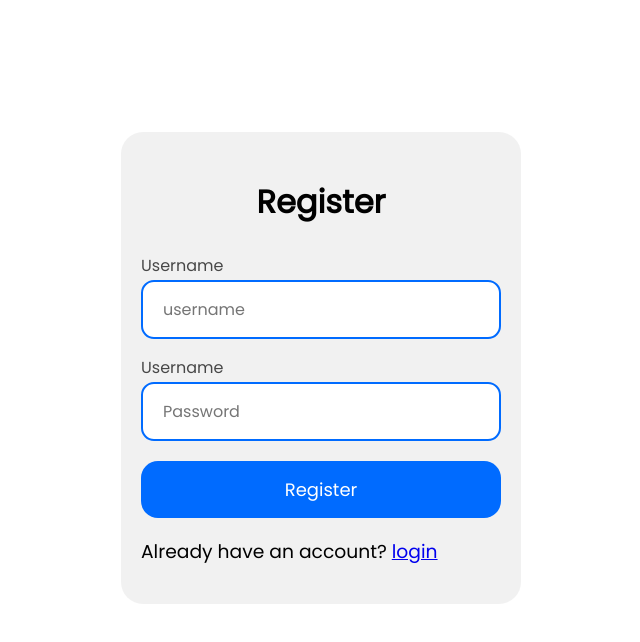
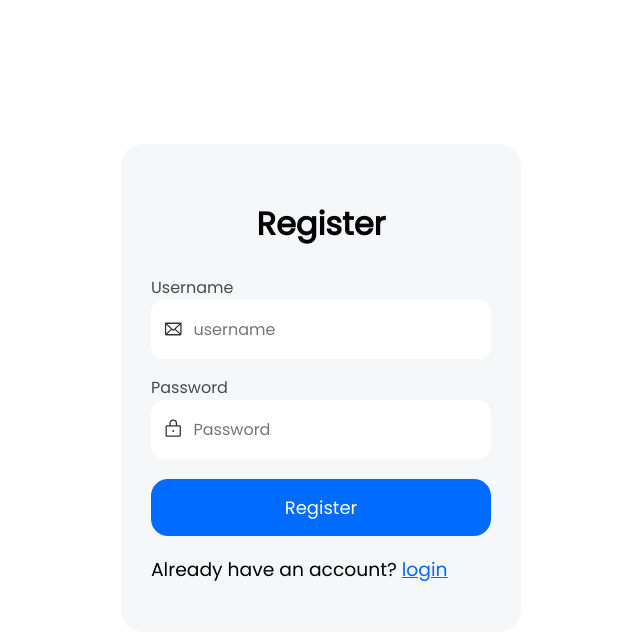
Before and after one commit to aminmahmidi/app, a React (Vite) app in the folder bookstore-app/: page /register in a window 1280 px wide. Shown: the top 642 px of the page, without its empty margins (319-959 px from the left). Built offline with nearby package versions, Linux system fonts and the light colour scheme.

Commit message:
finished form styling

```diff
--- a/bookstore-app/src/App.css
+++ b/bookstore-app/src/App.css
@@ -1,13 +1,16 @@
 :root {
   --background-color: white;
   --text-color: black;
+  --input-color: rgb(255, 255, 255);
   --btn-color: #006bff;
-  --secondary-color: #08c1ff85;
+  --secondary-color: #F5F7F8;
 }
 
 [data-theme="dark"] {
   --background-color: #000a2a;
   --text-color: rgb(241, 241, 241);
+  --input-color: #000e22;
+  --secondary-color: #001a3d;
 }
 
 @font-face {
@@ -23,130 +26,6 @@ body {
   font-family: "poppins";
   background-color: var(--background-color);
   color: var(--text-color);
-}
-
-.header {
-  border-bottom: 1.5px solid rgba(128, 128, 128, 0.696);
-  padding: 10px;
-  display: flex;
-  align-items: center;
-  justify-content: space-between;
-}
-.logo-container {
-  background-color: var(--secondary-color);
-  color: var(--text-color);
-  padding: 12px 15px;
-  border-radius: 8px;
-  font-size: 20px;
-  position: relative;
-}
-.logo-container h3 {
-  padding: 0;
-  margin: 0;
-}
-
-.drop-down-container {
-  margin: 0 20px;
-  position: relative;
-  align-content: center;
-  display: grid;
-}
-
-.drop-down-btn {
-  border: none;
-  background-color: var(--btn-color);
-  color: white;
-  font-size: 18px;
-  border-radius: 7px;
-  padding: 7px 17px;
-  cursor: pointer;
-  display: flex;
-  align-content: center;
-  align-items: center;
-  justify-content: space-between;
-  transition: 0.4s;
-}
-.drop-down-btn:hover {
-  background-color: #015ee0;
-}
-.arrow-icon {
-  margin: 0 20px 0 0;
-  display: flex;
-  font-size: 20px;
-  align-content: center;
-  align-items: center;
-  transition: 0.4s;
-}
-.arrow-icon-down {
-  margin: 0 20px 0 0;
-  font-size: 20px;
-  display: flex;
-  align-content: center;
-  align-items: center;
-  transform: rotateX(180deg);
-  transition: 0.4s;
-}
-
-.drop-down {
-  position: absolute;
-  background-color: var(--background-color);
-  border-radius: 10px;
-  color: var(--text-color);
-  margin: 50px 0 50px 0;
-  padding: 5px 5px;
-  width: 100%;
-  box-shadow: 0px 0px 10px 0px rgba(40, 40, 40, 0.482);
-  animation: dropdown 0.3s alternate;
-}
-@keyframes dropdown {
-  0% {
-    margin: 30px 0 50px 0;
-  }
-  100% {
-    margin: 50px 0 50px 0;
-  }
-}
-.show-drop-down {
-  display: grid;
-}
-.hide-drop-down {
-  display: none;
-}
-.radio-icon {
-  display: flex;
-  align-items: center;
-  padding: 5px 5px;
-  width: 100%;
-  border-radius: 7px;
-  transition: 0.3s;
-}
-.input-container input:checked + .radio-icon svg {
-  background-color: var(--secondary-color);
-  /* transition: 0.2s; */
-}
-.input-container input:checked + .radio-icon {
-  background-color: rgba(104, 104, 104, 0.162);
-  border-radius: 8px;
-  transition: 0.3s;
-}
-.radio-icon svg {
-  width: 2rem;
-  height: 2rem;
-  padding: 5px;
-  border-radius: 5px;
-  margin: 0 0 0 10px;
-}
-label {
-  margin: 2px 0;
-  /* border-bottom: 1px solid gray; */
-  display: flex;
-  align-items: center;
-  align-content: center;
-  cursor: pointer;
-}
-label svg {
-  margin: 0 10px;
-  font-size: 18px;
 }
 
 .main {
--- a/bookstore-app/src/App.jsx
+++ b/bookstore-app/src/App.jsx
@@ -11,6 +11,7 @@ import AddBook from "./features/books/AddBook";
 import EditBook from "./features/books/EditBook";
 import PrivateRoute from "./components/PrivateRoute";
 import Home from "./features/books/Home";
+
 // Create the router configuration
 const router = createBrowserRouter([
   {
@@ -23,19 +24,17 @@ const router = createBrowserRouter([
     element: <Register />,
   },
   {
+    path:'/',
+    element:<Home/>,
+    children:[
+      {
         path: "/",
-    element: <Home />,
-    children: [
-      {
-        index: true,
-        path: "/books",
         element: (
           <PrivateRoute>
             <BookList />
           </PrivateRoute>
         ),
-      },
-      {
+        children:[  {
           path: "/books/add",
           element: (
             <PrivateRoute>
@@ -50,8 +49,9 @@ const router = createBrowserRouter([
               <EditBook />
             </PrivateRoute>
           ),
+        },]
       },
-    ],
+    ]
   },
 ]);
 
--- a/bookstore-app/src/components/Header.jsx
+++ b/bookstore-app/src/components/Header.jsx
@@ -1,6 +1,13 @@
 import { useContext } from "react";
 import { MyContext } from "../features/theme/ThemeContext";
-import { Sun, Moon, Monitor, CaretDown } from "@phosphor-icons/react";
+import {
+  Sun,
+  Moon,
+  Monitor,
+  CaretDown,
+  BookBookmark,
+} from "@phosphor-icons/react";
+import { Wrapper } from "./HeaderWrapper";
 const Header = () => {
   const {
     theme,
@@ -12,12 +19,12 @@ const Header = () => {
     dropdownRef,
   } = useContext(MyContext);
   return (
-    <div>
-      header
+    <Wrapper>
       <div className="logo-container">
         <div className="header">
           <div className="logo-container">
-            <h3 className="logo"> Amin Mahmidi</h3>
+            <BookBookmark size={32} className="logo" />
+            <h3 > Amin Mahmidi</h3>
           </div>
 
           <div className="drop-down-container" ref={dropdownRef}>
@@ -81,7 +88,7 @@ const Header = () => {
           </div>
         </div>
       </div>
-    </div>
+    </Wrapper>
   );
 };
 
--- /dev/null
+++ b/bookstore-app/src/components/HeaderWrapper.js
@@ -0,0 +1,126 @@
+import styled from "styled-components";
+
+export const Wrapper = styled.div`
+  .header {
+    border-bottom: 1.5px solid rgba(128, 128, 128, 0.696);
+    padding: 10px;
+    display: flex;
+    align-items: center;
+    justify-content: space-between;
+  }
+  .logo-container {
+    background-color: var(--secondary-color);
+    color: var(--text-color);
+    padding: 12px 15px;
+    border-radius: 8px;
+    position: relative;
+  }
+  .logo-container h3 {
+    padding: 0;
+    margin: 0;
+  }
+
+  .drop-down-container {
+    margin: 0 20px;
+    position: relative;
+    align-content: center;
+    display: grid;
+  }
+
+  .drop-down-btn {
+    border: none;
+    background-color: var(--btn-color);
+    color: white;
+    font-size: 18px;
+    border-radius: 7px;
+    padding: 7px 17px;
+    cursor: pointer;
+    display: flex;
+    align-content: center;
+    align-items: center;
+    justify-content: space-between;
+    transition: 0.4s;
+  }
+  .drop-down-btn:hover {
+    background-color: #015ee0;
+  }
+  .arrow-icon {
+    margin: 0 20px 0 0;
+    display: flex;
+    font-size: 20px;
+    align-content: center;
+    align-items: center;
+    transition: 0.4s;
+  }
+  .arrow-icon-down {
+    margin: 0 20px 0 0;
+    font-size: 20px;
+    display: flex;
+    align-content: center;
+    align-items: center;
+    transform: rotateX(180deg);
+    transition: 0.4s;
+  }
+
+  .drop-down {
+    position: absolute;
+    background-color: var(--background-color);
+    border-radius: 10px;
+    color: var(--text-color);
+    margin: 50px 0 50px 0;
+    padding: 5px 5px;
+    width: 100%;
+    box-shadow: 0px 0px 10px 0px rgba(40, 40, 40, 0.482);
+    animation: dropdown 0.3s alternate;
+  }
+  @keyframes dropdown {
+    0% {
+      margin: 30px 0 50px 0;
+    }
+    100% {
+      margin: 50px 0 50px 0;
+    }
+  }
+  .show-drop-down {
+    display: grid;
+  }
+  .hide-drop-down {
+    display: none;
+  }
+  .radio-icon {
+    display: flex;
+    align-items: center;
+    padding: 5px 5px;
+    width: 100%;
+    border-radius: 7px;
+    transition: 0.3s;
+  }
+  .input-container input:checked + .radio-icon svg {
+    background-color: var(--secondary-color);
+    /* transition: 0.2s; */
+  }
+  .input-container input:checked + .radio-icon {
+    background-color: rgba(104, 104, 104, 0.162);
+    border-radius: 8px;
+    transition: 0.3s;
+  }
+  .radio-icon svg {
+    width: 2rem;
+    height: 2rem;
+    padding: 5px;
+    border-radius: 5px;
+    margin: 0 0 0 10px;
+  }
+  label {
+    margin: 2px 0;
+    /* border-bottom: 1px solid gray; */
+    display: flex;
+    align-items: center;
+    align-content: center;
+    cursor: pointer;
+  }
+  label svg {
+    margin: 0 10px;
+    font-size: 18px;
+  }
+`;
--- a/bookstore-app/src/features/auth/Login.jsx
+++ b/bookstore-app/src/features/auth/Login.jsx
@@ -45,7 +45,7 @@ const Login = () => {
             </div>
           </div>
           <div className="input-container">
-            <label htmlFor="password">Username</label>
+            <label htmlFor="password">Password</label>
             <div className="input-wrapper">
               <Lock />
               <input
--- a/bookstore-app/src/features/auth/Register.jsx
+++ b/bookstore-app/src/features/auth/Register.jsx
@@ -43,7 +43,7 @@ const Register = () => {
             </div>
           </div>
           <div className="input-container">
-            <label htmlFor="username">Username</label>
+            <label htmlFor="username">Password</label>
 
             <div className="input-wrapper">
               <Lock />
--- a/bookstore-app/src/features/auth/Wrapper.js
+++ b/bookstore-app/src/features/auth/Wrapper.js
@@ -4,41 +4,63 @@ export const Wrapper = styled.div`
   display: flex;
   justify-content: center;
   align-items: center;
-  height: 90vh;
+  height: 95vh;
+  animation: popout 0.3s alternate;
+  @keyframes popout {
+    0%{
+      scale: 0.9;
+    }
+    100%{
+      scale: 1;
+    }
+  }
   .form-container {
-    background-color: rgba(216, 216, 216, 0.35);
+    background-color: var(--secondary-color);
     border-radius: 22px;
-    padding: 20px;
+    padding: 30px;
     width: 400px;
   }
   h2 {
     font-size: 2rem;
     text-align: center;
   }
+  a{
+    color: var(--btn-color);
+  }
   input {
     font-size: 1rem;
+    width: 100%;
     padding: 15px 10px;
-    border-radius: 13px;
+    color: var(--text-color);
     outline: transparent;
     border: none;
     background-color: transparent;
   }
   input:-webkit-autofill {
-    -webkit-box-shadow: 0 0 0px 1000px white inset;
-    box-shadow: 0 0 0px 1000px white inset;
-}
-
+    -webkit-box-shadow: 0 0 0px 1000px var(--input-color) inset;
+    box-shadow: 0 0 0px 1000px var(--input-color) inset;
+  }
+  input:-webkit-autofill {
+    -webkit-text-fill-color: var(--text-color);
+    color: var(--text-color);
+  }
   .input-wrapper {
-    border: 2px solid #006bff;
+    border: 2px solid var(--input-color);
     padding: 0 10px;
-    background-color: white;
     border-radius: 13px;
     display: flex;
     align-items: center;
+    background-color: var(--input-color);
+    color: var(--text-color);
+    transition: 0.3s;
     svg {
       font-size: 22px;
-      color: gray;
+      color: var(--text-color);
+      opacity: 0.8;
     }
+  }
+  .input-wrapper:focus-within {
+    border: 2px solid var(--btn-color);
   }
   label {
     font-size: 1rem;
@@ -54,7 +76,7 @@ export const Wrapper = styled.div`
     width: 100%;
     border-radius: 17px;
     margin-top: 20px;
-    background-color: #006bff;
+    background-color: var(--btn-color);
     color: white;
     cursor: pointer;
   }
@@ -69,7 +91,7 @@ export const Wrapper = styled.div`
       margin: 0 10px;
     }
   }
-  h3{
+  h3 {
     font-weight: lighter;
   }
 `;
--- a/bookstore-app/src/features/books/BookList.jsx
+++ b/bookstore-app/src/features/books/BookList.jsx
@@ -27,7 +27,6 @@ const BookList = () => {
 
   return (
     <div>
-      <Outlet />
       <h2>Books</h2>
       <button onClick={() => navigate("/books/add")}>Add Book</button>
       {books.map((e) => {
--- a/bookstore-app/src/features/books/Home.jsx
+++ b/bookstore-app/src/features/books/Home.jsx
@@ -1,12 +1,14 @@
 import React from "react";
 import { Outlet } from "react-router-dom";
 import Header from "../../components/Header";
+import Footer from "../../components/Footer";
 
 const Home = () => {
   return (
     <div>
       <Header/>
       <Outlet />
+      <Footer/>
     </div>
   );
 };
--- a/bookstore-app/src/store/store.js
+++ b/bookstore-app/src/store/store.js
@@ -1,6 +1,6 @@
-import { configureStore } from '@reduxjs/toolkit';
-import authReducer from '../features/auth/authSlice';
-import bookReducer from '../features/books/bookSlice';
+import { configureStore } from "@reduxjs/toolkit";
+import authReducer from "../features/auth/authSlice";
+import bookReducer from "../features/books/BookSlice";
 
 export const store = configureStore({
   reducer: {
```
Lines whose indentation alone changed are shown as unchanged.
